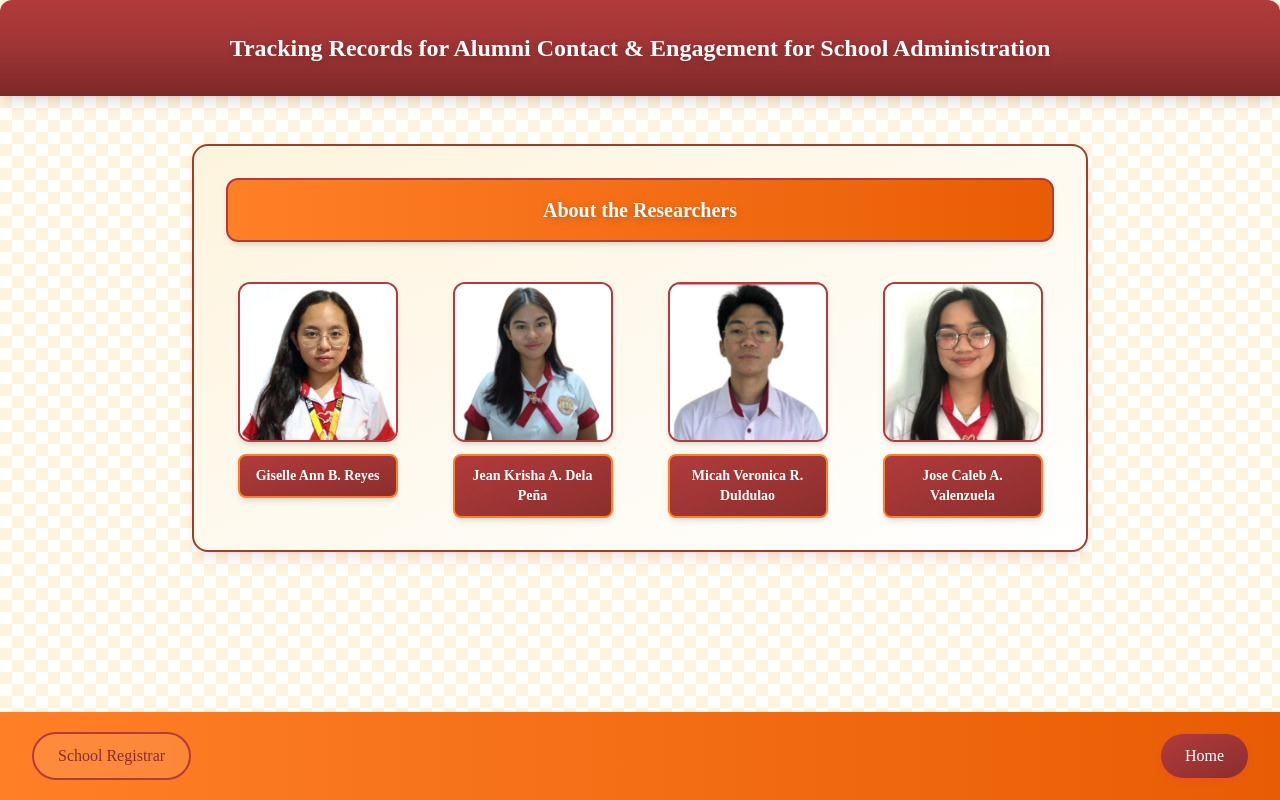
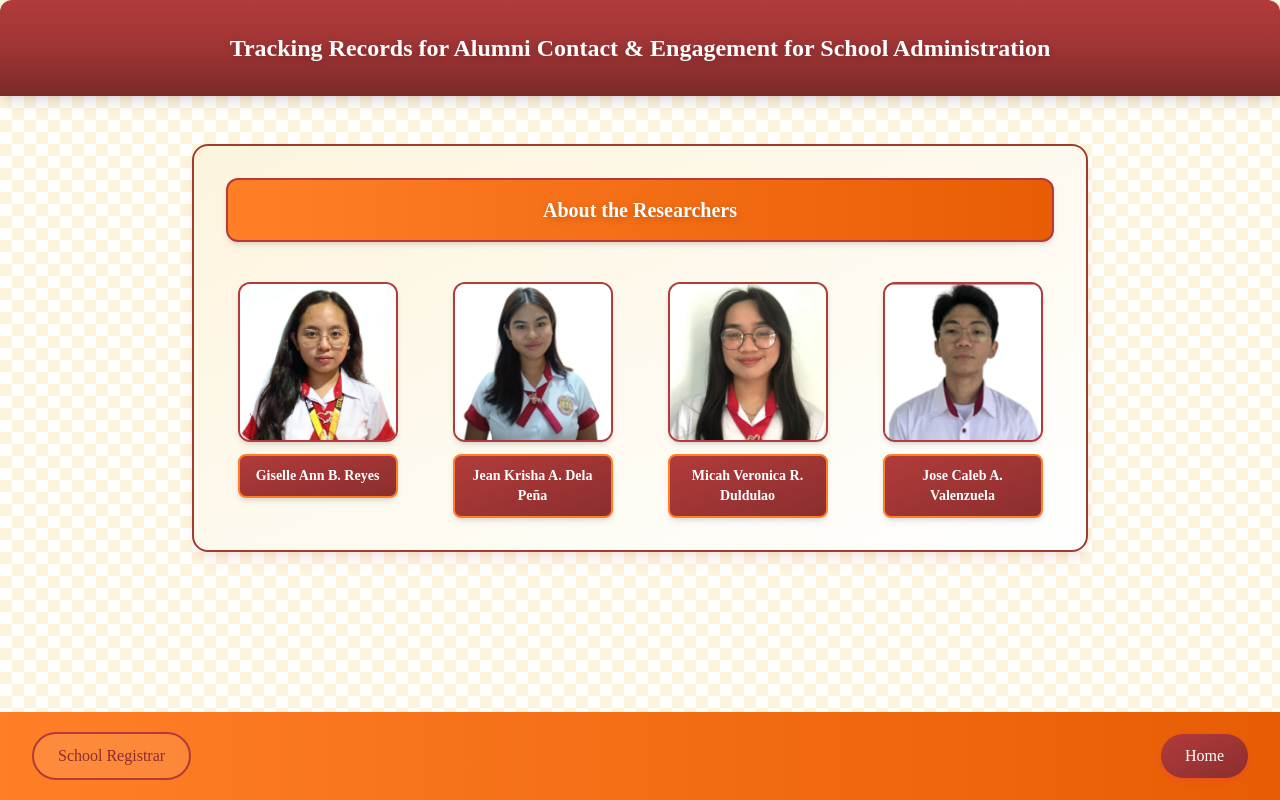
Before and after one commit to Destnyl/Sci-Hi-Alumni-Tracker, a Next.js app: page /researchers in a window 1280 px wide. Built offline with nearby package versions, Linux system fonts and the light colour scheme.

Commit message:
update researcher name

```diff
--- a/src/app/researchers/page.tsx
+++ b/src/app/researchers/page.tsx
@@ -19,12 +19,12 @@ const RESEARCHERS = [
   {
     name: "Micah Veronica R. Duldulao",
     slug: "duldulao",
-    image: "/researchers/jose.png",
+    image: "/researchers/micah.png",
   },
   {
     name: "Jose Caleb A. Valenzuela",
     slug: "valenzuela",
-    image: "/researchers/micah.png",
+    image: "/researchers/jose.png",
   },
 ];
 
```
Also changed, not shown: data/alumni-backup.csv (added), data/alumni.csv, 1 other file (tests, documents, lock files or other folders).
